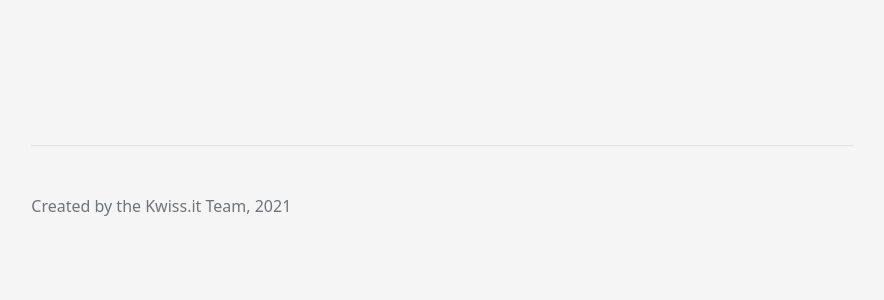
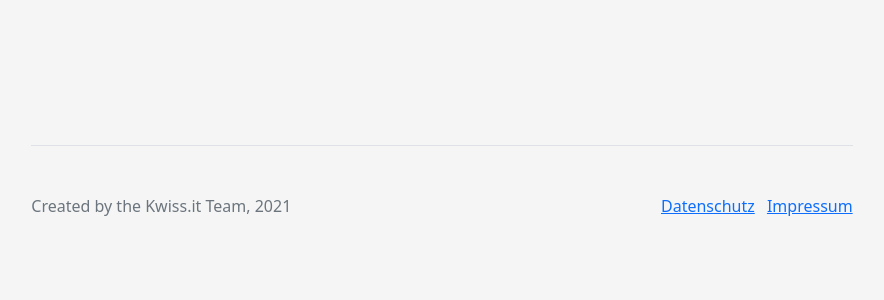
Before and after one commit to tringers/kwiss.it, a Django app: page / in a window 1280 px wide. Shown: the part 456-756 px from the top of the page, without its empty margins (198-1082 px from the left). Run offline with Django 3.2, Linux system fonts and the light colour scheme; some libraries are stand-ins or nearby versions.

Commit message:
Added datenschutz.html and impressum.html

```diff
--- a/kwiss_it/templates/kwiss_it/base.html
+++ b/kwiss_it/templates/kwiss_it/base.html
@@ -40,8 +40,20 @@
 
 
 <div class="col-lg-8 mx-auto p-3 py-md-5">
-        <footer class="pt-5 my-5 text-muted border-top">
+    <footer class="pt-5 my-5 text-muted border-top d-flex justify-content-between">
+        <ul class="list-inline">
+            <li class="list-inline-item pl-2 border-left border-light">
                 Created by the Kwiss.it Team, 2021
+            </li>
+        </ul>
+        <ul class="list-inline">
+            <li class="list-inline-item pl-2">
+                <a href="datenschutz" class="">Datenschutz</a>
+            </li>
+            <li class="list-inline-item pl-2">
+                <a href="impressum" class="">Impressum</a>
+            </li>
+        </ul>
     </footer>
 </div>
 
--- a/kwiss_it/urls.py
+++ b/kwiss_it/urls.py
@@ -3,4 +3,6 @@ from . import views
 
 urlpatterns = [
 	path('', views.index, name='index'),
+	path('datenschutz', views.datenschutz, name='datenschutz'),
+	path('impressum', views.impressum, name='impressum'),
 ]
--- a/kwiss_it/views.py
+++ b/kwiss_it/views.py
@@ -5,3 +5,11 @@ from django.template import loader
 
 def index(request):
 	return render(request, 'kwiss_it/index.html')
+
+
+def datenschutz(request):
+	return render(request, 'kwiss_it/datenschutz.html')
+
+
+def impressum(request):
+	return render(request, 'kwiss_it/impressum.html')
```
Also changed, not shown: kwiss_it/templates/kwiss_it/datenschutz.html (added, +10 -0 lines), kwiss_it/templates/kwiss_it/impressum.html (added, +10 -0 lines). Lines whose indentation alone changed are shown as unchanged.
